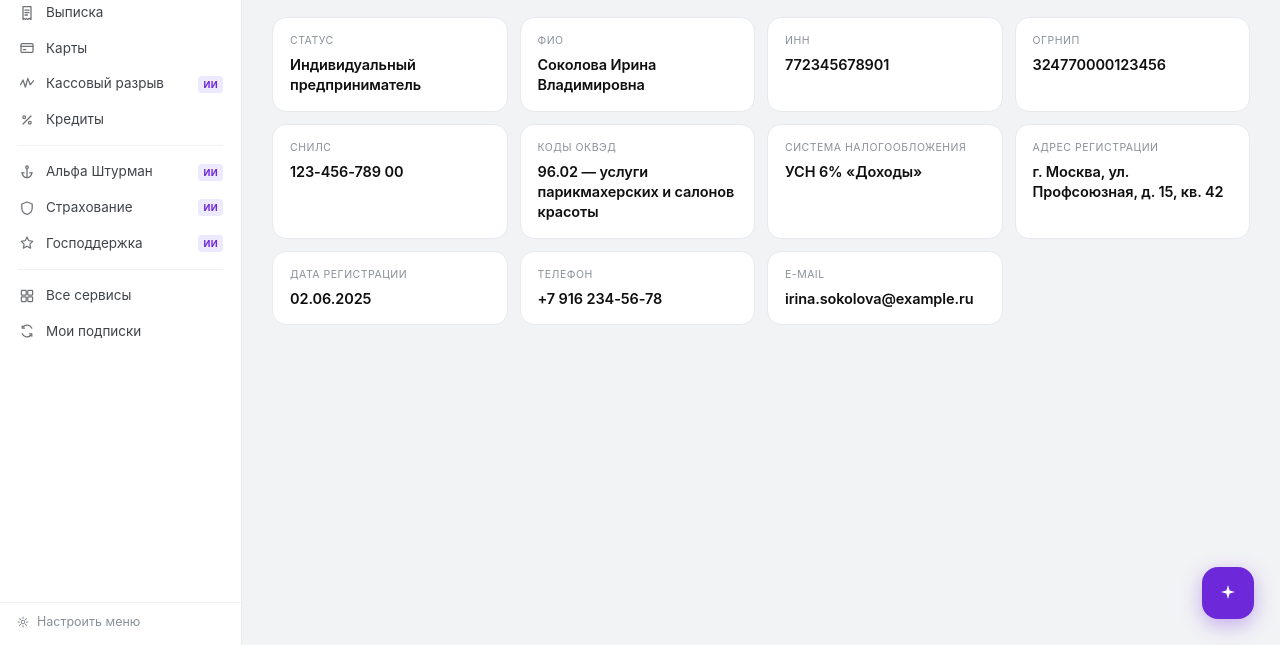
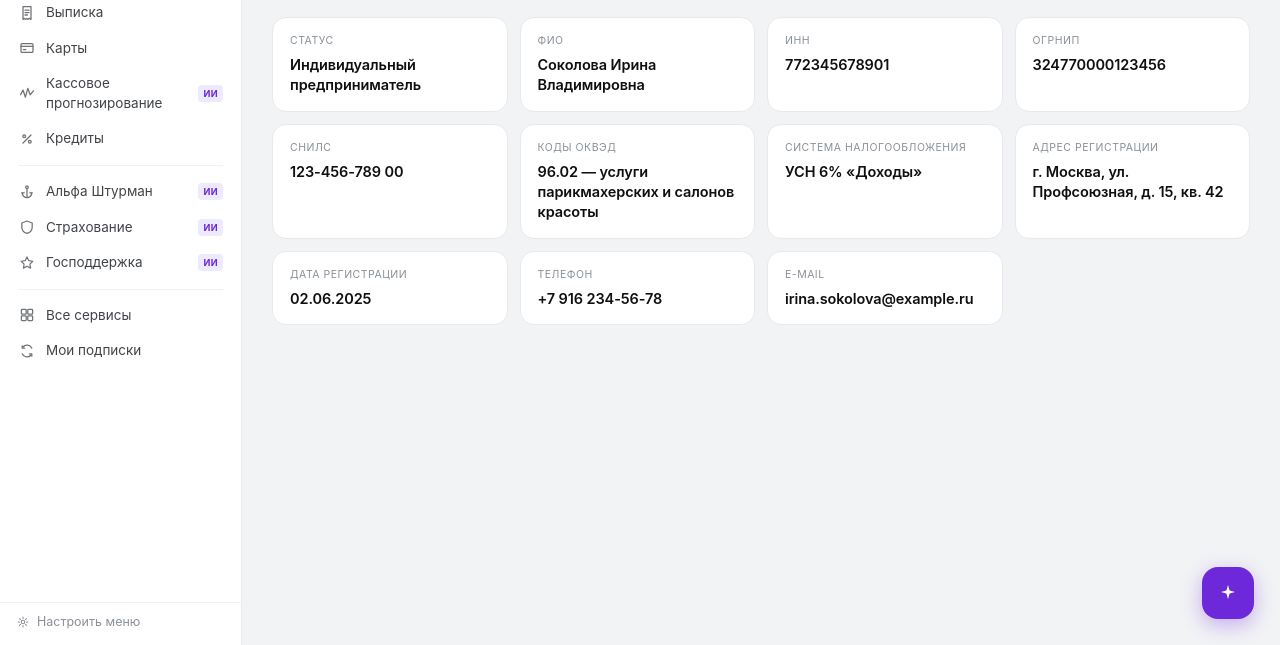
Before and after one commit to kzkv-artem/alfa_name, a plain HTML site: page alfa_business_copilot/static/cabinet.html in a window 1280 px wide. Shown: the part 155-800 px from the top of the page. Drawn offline with Linux system fonts and the light colour scheme.

Commit message:
Переименован раздел «Кассовый разрыв» в «Кассовое прогнозирование»

```diff
--- a/alfa_business_copilot/static/cabinet.html
+++ b/alfa_business_copilot/static/cabinet.html
@@ -335,7 +335,7 @@
 
       <!-- ===== КАССОВЫЙ РАЗРЫВ ===== -->
       <section id="v-cashgap" class="hidden">
-        <h1>Кассовый разрыв</h1>
+        <h1>Кассовое прогнозирование</h1>
         <p class="sub">Прогноз по операциям на счёте — на 21 день вперёд</p>
         <div class="kv-grid" id="cg-stats"></div>
         <div class="alert alert-ai" style="margin-top:18px">
@@ -418,7 +418,7 @@ const MENUS = {
   self:{org:'Ирина Соколова',person:'Самозанятая',items:[
     ['profile','home','Личный кабинет','profile'],
     ['sep'],
-    ['money','wallet','Деньги','stub'],['cashgap','wave','Кассовый разрыв','cashgap','ai'],
+    ['money','wallet','Деньги','stub'],['cashgap','wave','Кассовое прогнозирование','cashgap','ai'],
     ['checks','receipt','Чеки и налог','stub'],['clients','users','Клиенты','stub'],
     ['sep'],
     ['risk','anchor','Альфа Штурман','risk','ai'],['ins','shield','Страхование','insurance','ai'],['sup','star','Господдержка','support','ai'],
@@ -428,7 +428,7 @@ const MENUS = {
     ['profile','home','Личный кабинет','profile'],
     ['sep'],
     ['pay','plus-doc','Счета и платежи','stub'],['stmt','receipt','Выписка','stub'],['cards','card','Карты','stub'],
-    ['cashgap','wave','Кассовый разрыв','cashgap','ai'],['cred','percent','Кредиты','credit'],
+    ['cashgap','wave','Кассовое прогнозирование','cashgap','ai'],['cred','percent','Кредиты','credit'],
     ['sep'],
     ['risk','anchor','Альфа Штурман','risk','ai'],['ins','shield','Страхование','insurance','ai'],['sup','star','Господдержка','support','ai'],
     ['sep'],
@@ -437,7 +437,7 @@ const MENUS = {
     ['profile','home','Личный кабинет','profile'],
     ['sep'],
     ['pay','plus-doc','Счета и платежи','stub'],['stmt','receipt','Выписка','stub'],
-    ['contr','users','Контрагенты','stub'],['cashgap','wave','Кассовый разрыв','cashgap','ai'],['cred','percent','Кредиты','credit'],
+    ['contr','users','Контрагенты','stub'],['cashgap','wave','Кассовое прогнозирование','cashgap','ai'],['cred','percent','Кредиты','credit'],
     ['sal','team','Зарплатный проект','stub'],
     ['sep'],
     ['risk','anchor','Альфа Штурман','risk','ai'],['ins','shield','Страхование','insurance','ai'],['sup','star','Господдержка','support','ai'],
```
